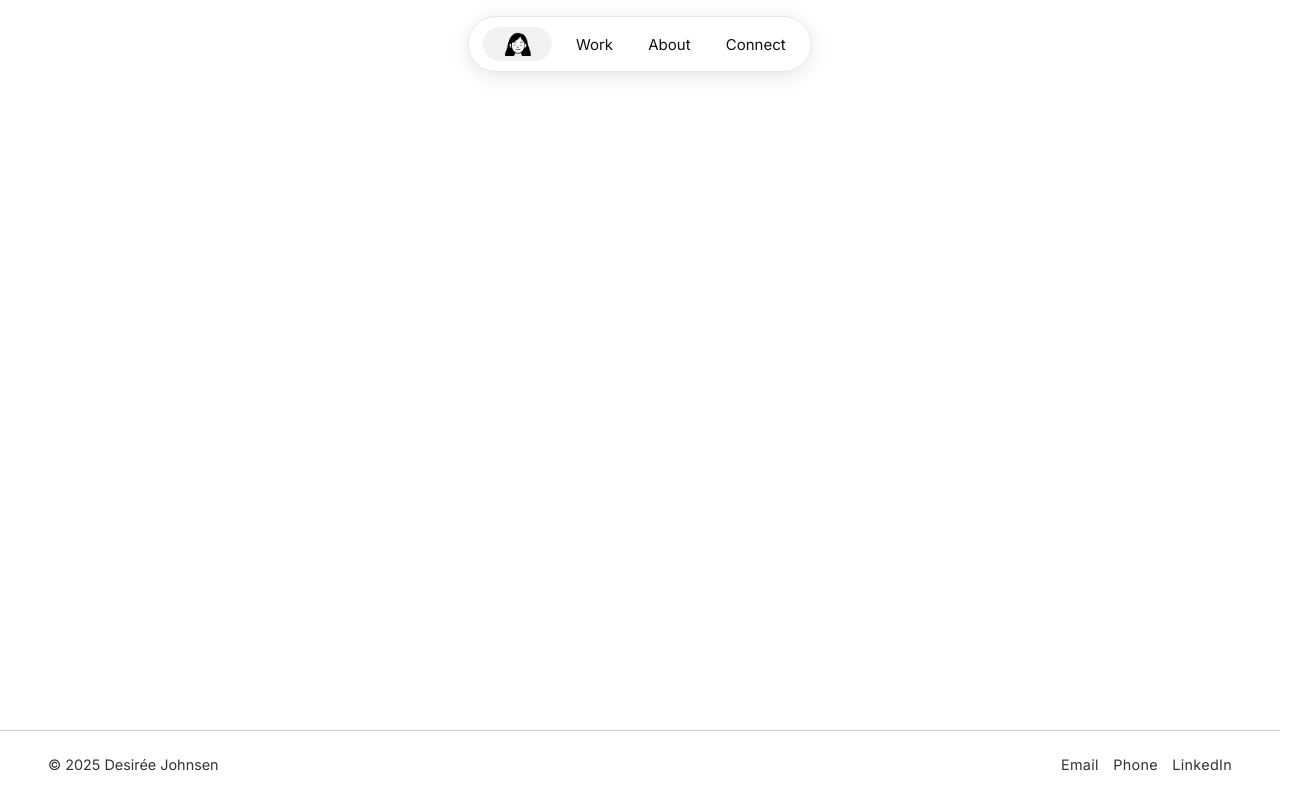
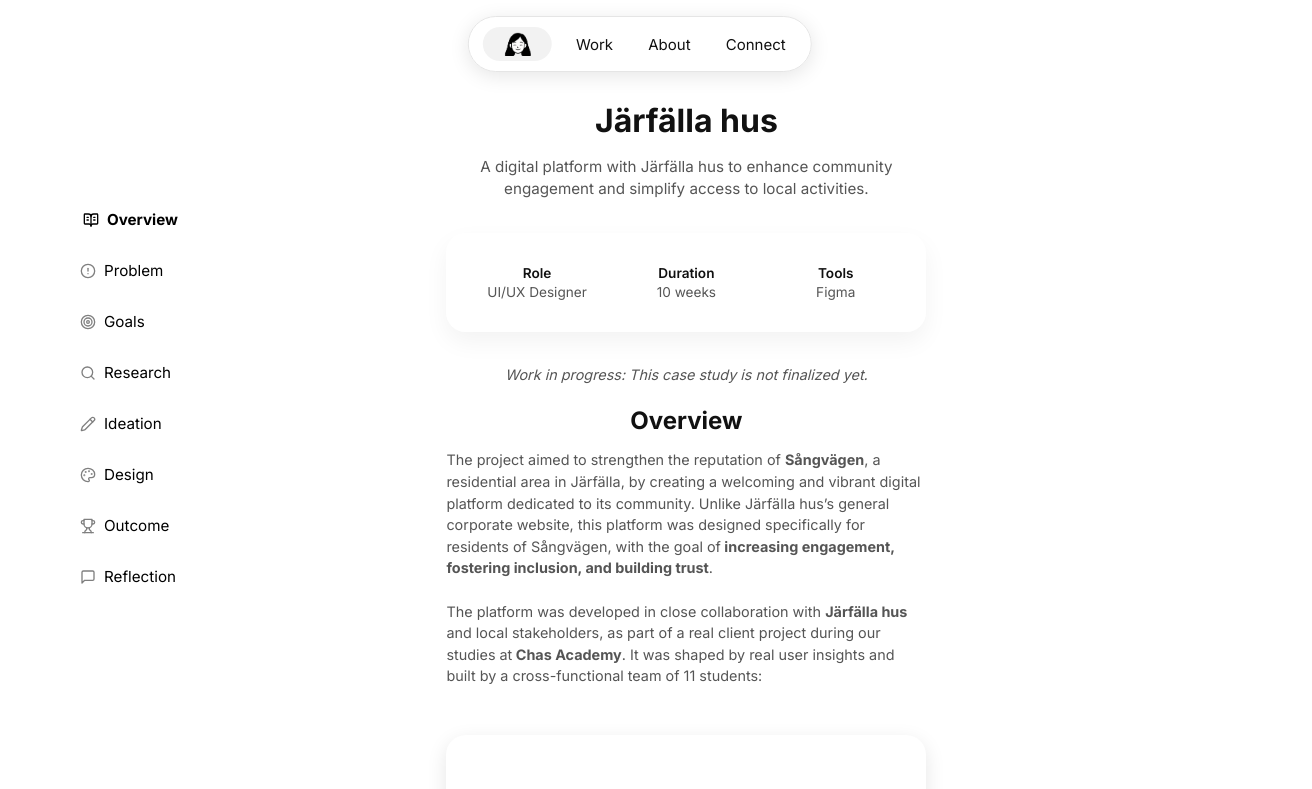
Before and after one commit to desjohnsen/portfolio, a React (Vite) app: page /project/1 in a window 1280 px wide. Shown: the top 789 px of the page, 1312 px wide, since content can reach past the window. Built offline with nearby package versions, Linux system fonts and the light colour scheme.

Commit message:
refactor: change project URLs from /projects/:id to /project/:id

```diff
--- a/src/App.jsx
+++ b/src/App.jsx
@@ -3,7 +3,7 @@
 import Navbar from './components/Navbar';
 import Home from './pages/Home';
 import About from './pages/About';
-import Projects from './pages/Projects';
+import Project from './pages/Project';
 import Footer from './components/Footer';
 
 const App = () => {
@@ -34,7 +34,7 @@
             }
           />
           <Route path="/about" element={<About />} />
-          <Route path="/projects/:projectId" element={<Projects />} />
+          <Route path="/project/:projectId" element={<Project />} />
         </Routes>
       </main>
 
--- a/src/components/ProjectCard.jsx
+++ b/src/components/ProjectCard.jsx
@@ -31,7 +31,7 @@
           ))}
         </div>
         {buttonLabel && (
-          <Link to={`/projects/${projectId}`} className="case-study-btn">
+          <Link to={`/project/${projectId}`} className="case-study-btn">
             {buttonLabel}
           </Link>
         )}
--- a/src/pages/Projects.jsx
+++ b/src/pages/Project.jsx
@@ -8,7 +8,7 @@
 
 
 
-const Projects = () => {
+const Project = () => {
   const { projectId } = useParams();
 
   switch (projectId) {
@@ -27,4 +27,4 @@
   }
 };
 
-export default Projects;
+export default Project;
```
